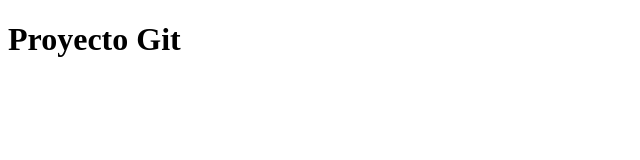
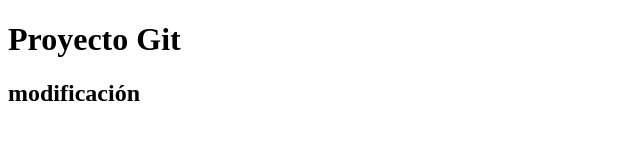
Before and after one commit to David-ola/proyectos-aulaestudio, a plain HTML site: page index.html in a window 1280 px wide. Shown: the whole page, without its empty margins (0-640 px from the left). Drawn offline with Linux system fonts and the light colour scheme.

Commit message:
nueva versión

```diff
--- a/index.html
+++ b/index.html
@@ -6,5 +6,6 @@
 </head>
 	<body>
 		<h1>Proyecto Git</h1>
+		<h2>modificación</h2>
 	</body>
 </html>
```
